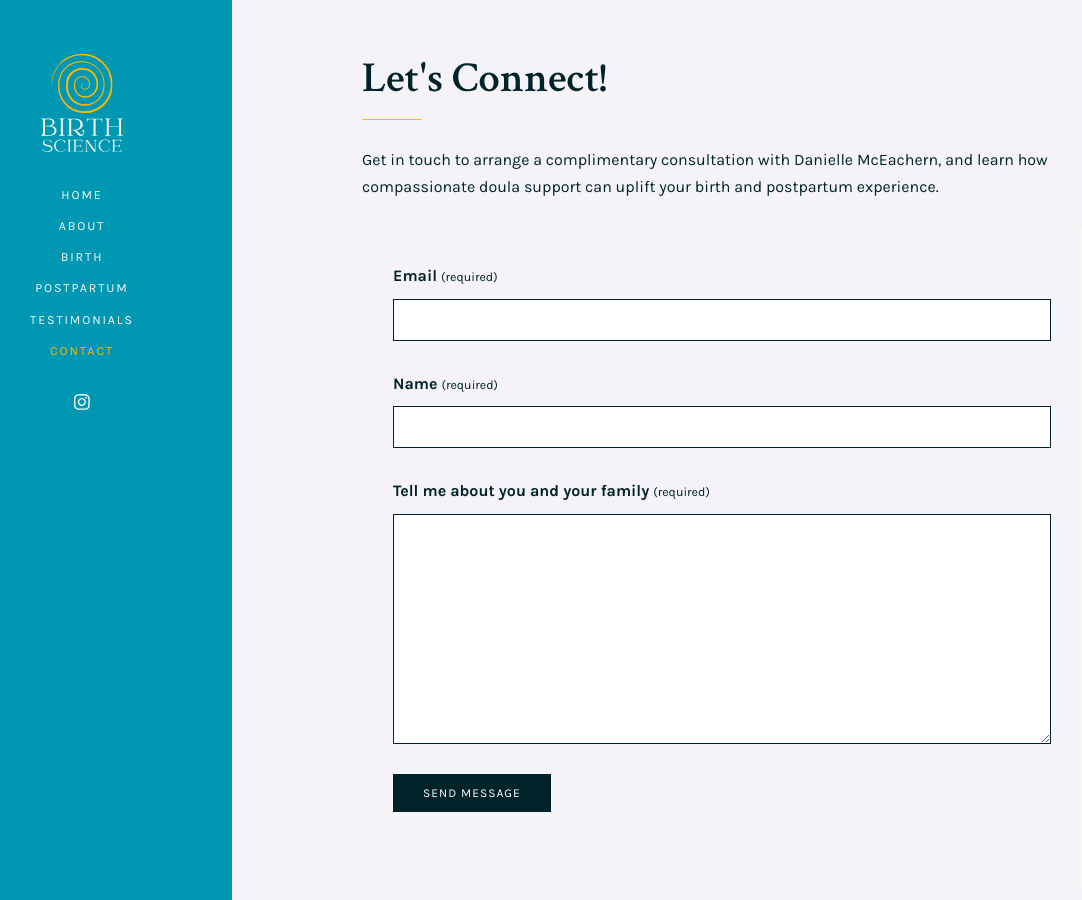
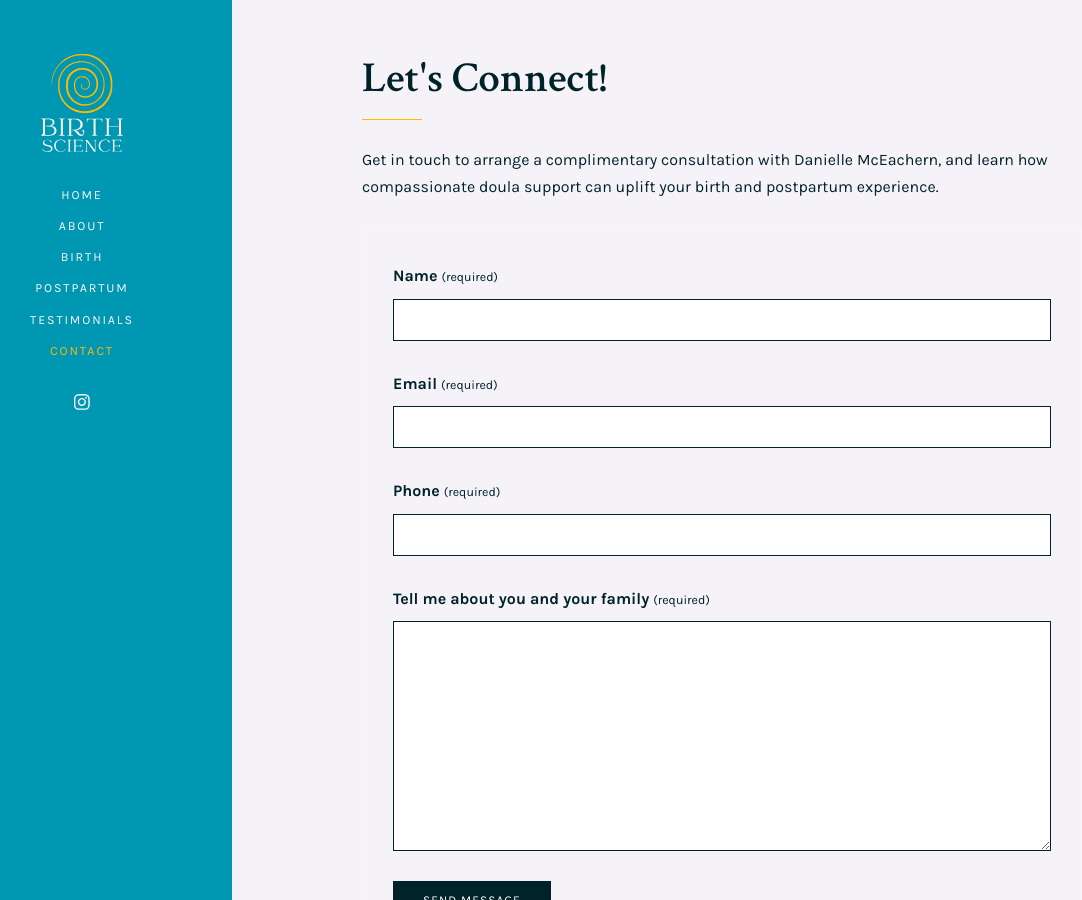
Before and after one commit to mch3rry/mypage, a Jekyll site: the page built from contact.html, in a window 1280 px wide and 900 px high. Shown: the whole window, without its empty margins (68-1150 px from the left). Built offline with Jekyll 4.4.1, drawn with Linux system fonts in a browser that asks for light colours.

Commit message:
Update contact.html

```diff
--- a/contact.html
+++ b/contact.html
@@ -21,13 +21,18 @@
     <section class="contact-form">
       <form action="https://formspree.io/f/mvodyyqo" method="post" id="contact-form">
         <div class="form-item">
+          <label class="form-label">Name <span>(required)</span></label>
+          <input type="text" name="name" class="form-input" />
+        </div>
+
+        <div class="form-item">
           <label class="form-label">Email <span>(required)</span></label>
           <input type="text" name="email" class="form-input" />
         </div>
 
         <div class="form-item">
-          <label class="form-label">Name <span>(required)</span></label>
-          <input type="text" name="name" class="form-input" />
+          <label class="form-label">Phone <span>(required)</span></label>
+          <input type="text" name="phone" class="form-input" />
         </div>
 
         <div class="form-item">
```
